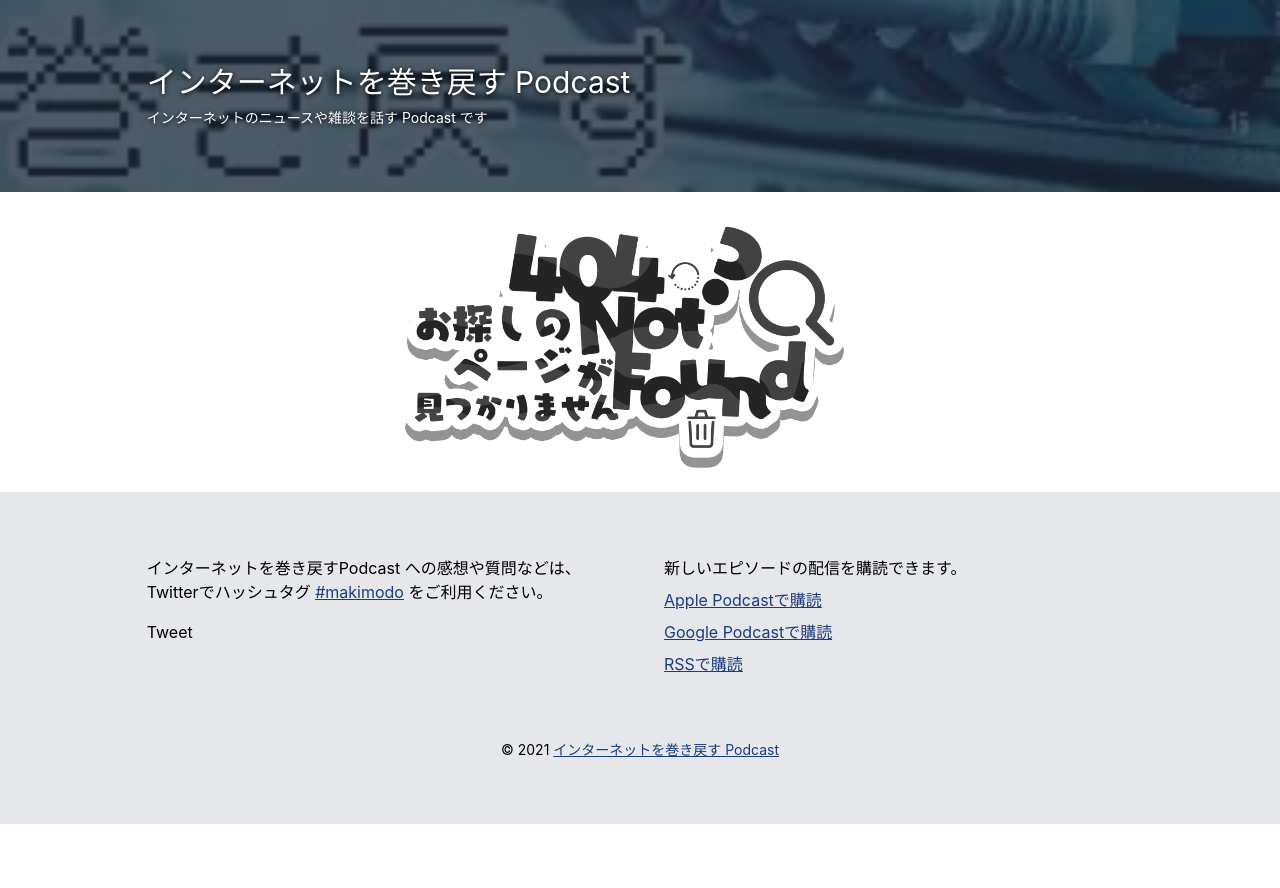
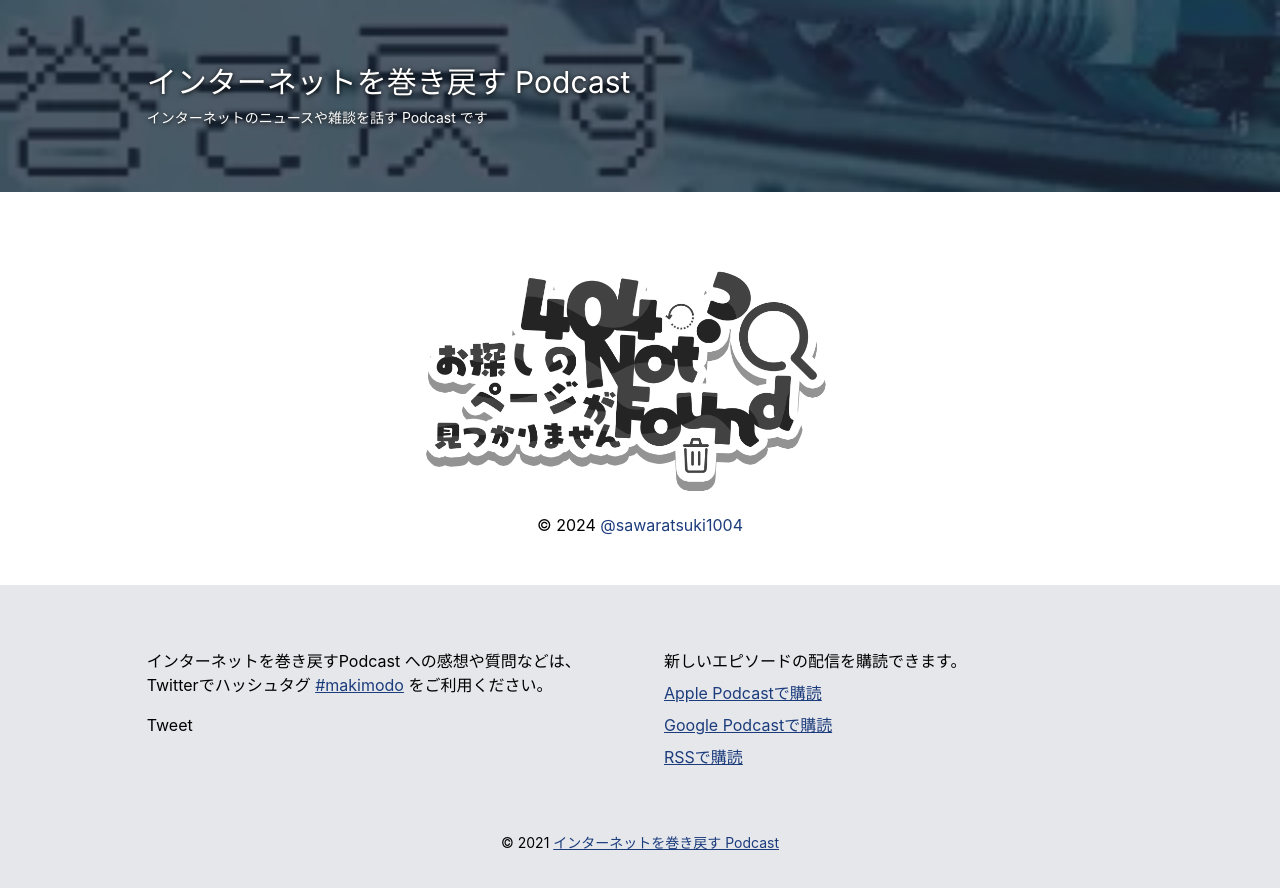
Before and after one commit to kzhrk/makimodo.net, a Nuxt app: page /404 in a window 1280 px wide. Shown: the top 888 px of the page. Before the commit the page ends 824 px from the top, so only its background shows below. Built offline with nearby package versions, Linux system fonts and the light colour scheme.

Commit message:
add a credit of 404 logo

```diff
--- a/pages/[...slug].vue
+++ b/pages/[...slug].vue
@@ -1,7 +1,10 @@
 <template>
-	<figure class="text-center">
-		<a href="https://github.com/SAWARATSUKI/ServiceLogos" class="block w-full sm:w-1/2 mx-auto">
-			<img src="/images/404.webp" width="320" height="180" alt="404 NOT FOUND" class="w-full">
-		</a>
-	</figure>
+	<div class="p-6 sm:p-12 text-center">
+		<figure>
+			<a href="https://github.com/SAWARATSUKI/ServiceLogos" class="block w-full sm:w-1/2 mx-auto">
+				<img src="/images/404.webp" width="320" height="180" alt="404 NOT FOUND" class="w-full">
+			</a>
+		</figure>
+		<p>&copy; 2024 <a href="https://twitter.com/sawaratsuki1004" class="text-link">@sawaratsuki1004</a></p>
+	</div>
 </template>
```
